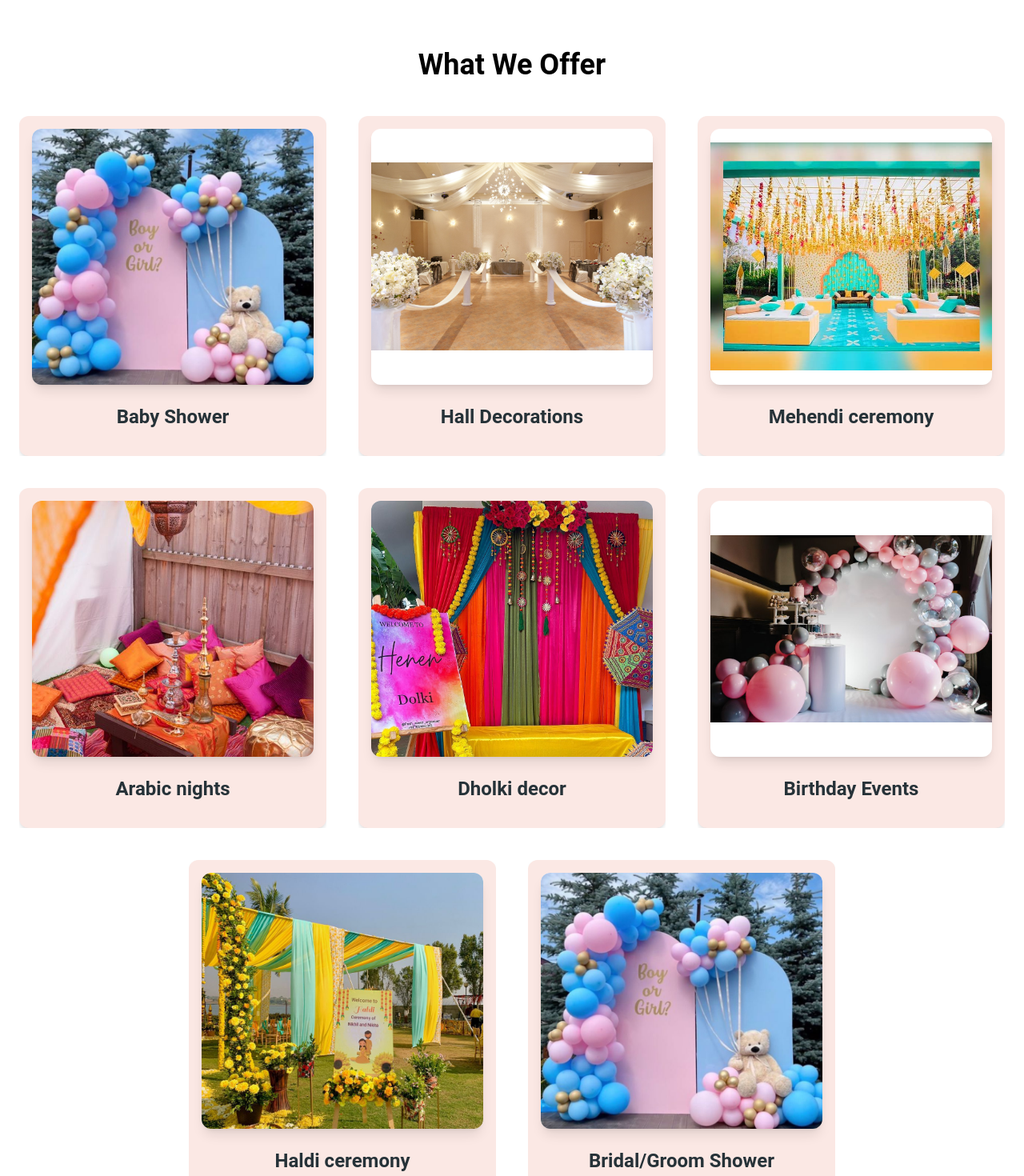
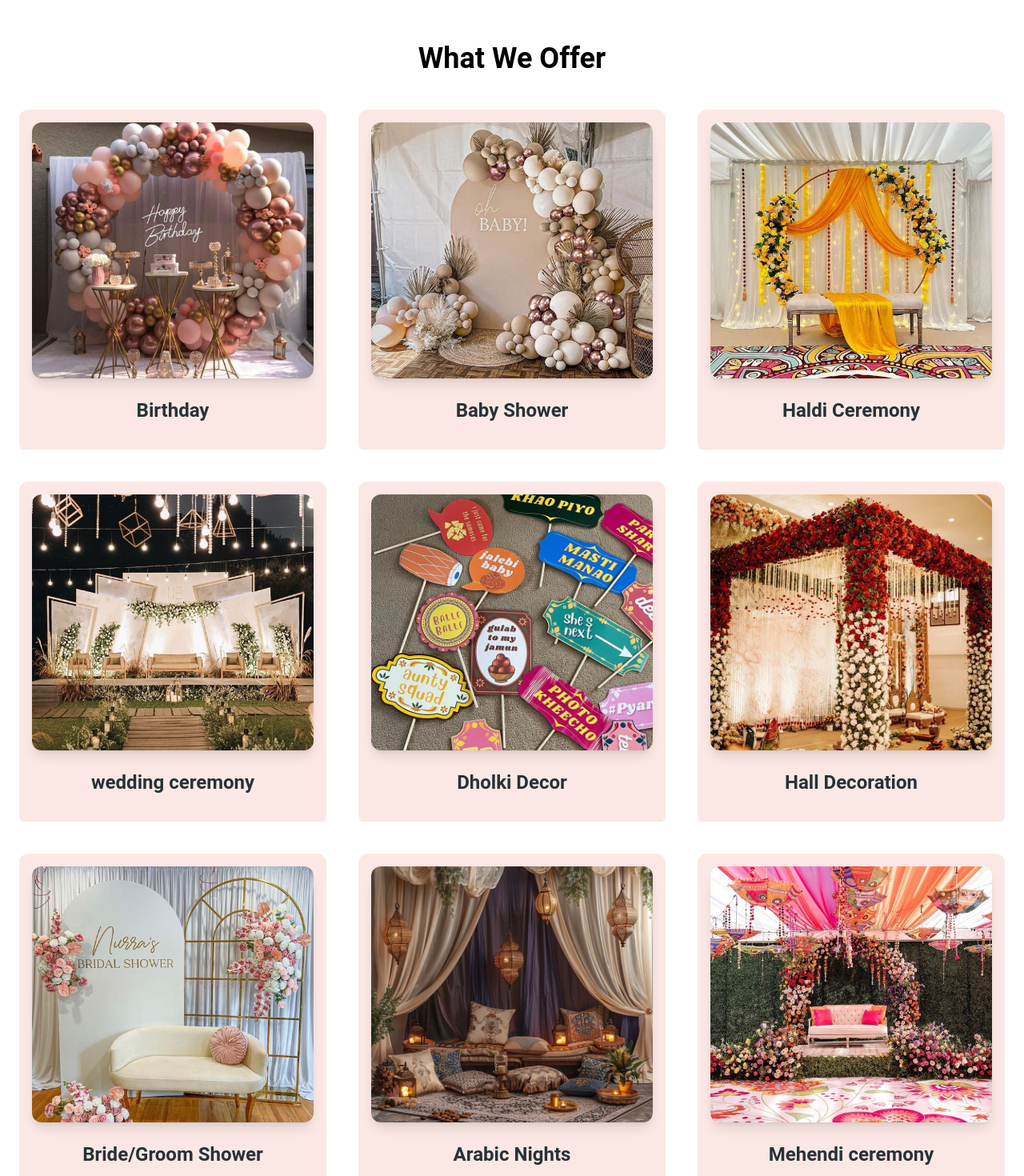
Before and after one commit to Zenshiriz/lavish, a React (Vite) app: page /about in a window 1280 px wide. Shown: the part 820-2290 px from the top of the page at 80% size. Built offline with nearby package versions, Linux system fonts and the light colour scheme.

Commit message:
made the service page and fixed some bugs

```diff
--- a/src/components/WEDecor.jsx
+++ b/src/components/WEDecor.jsx
@@ -11,91 +11,18 @@ import decorDetailsArabianNightsDecorImg from "../assets/arabian-nights-card.jpg
 import decorDetailsMehendiDecorImg from "../assets/mehendi-card.jpg";
 import Reveal from "../animations/Reveal";
 import { motion } from "framer-motion";
+import servicesData from "../servicesData";
+
 function WEDecor() {
-  const decorDetails = [
-    {
-      id: 1,
-      eventName: "Birthday",
-      img: decorDetailsBirthdayImg,
-      description: `Every wedding is unique, let Lavish Event & Decor be a part of your
-      fairytale. We are here to help bring your ideas and dreams to reality.
-      lavish Event & Decor is your one-stop-shop for planners and brides who
-      want to transform the look, feel, and mood of any wedding venue.`,
-    },
-    {
-      id: 2,
-      eventName: "Baby Shower",
-      img: decorDetailsBabyShowerImg,
-      description: `Every tiny arrival deserves a grand celebration. Lavish Event & Decor is here to transform your baby shower into a heartwarming and unforgettable experience.
-      From whimsical themes to elegant settings, we handle all the details so you can focus on welcoming your precious one. Let Lavish Event & Decor create a baby shower that reflects the joy and love surrounding this special occasion.`,
-    },
-    {
-      id: 3,
-      eventName: "Haldi Ceremony",
-      img: decorDetailsHaldiCeremonyImg,
-      description: `Awaken the vibrant colors of celebration with a meticulously planned Haldi ceremony by Lavish Event & Decor. This auspicious pre-wedding ritual signifies blessings, purification, and joyous anticipation.
 
-      We meticulously craft a beautiful and meaningful experience, from sourcing the purest turmeric paste to adorning the venue with vibrant decor. Lavish Event & Decor ensures your Haldi ceremony radiates warmth, joy, and the promise of a prosperous union.`,
-    },
-    {
-      id: 4,
-      eventName: "wedding ceremony",
-      img: decorDetailsWeddingCeremonyImg,
-      description: `Every love story deserves a breathtaking backdrop. Lavish Event & Decor transforms your wedding vision into a captivating reality, exceeding your wildest dreams.
 
-      We are your one-stop shop for wedding décor, meticulously crafting an ambiance that reflects the unique story of your love. From breathtaking floral arrangements and elegant drapery to stunning centerpieces and whimsical lighting, Lavish Event & Decor curates a symphony of design elements that leave a lasting impression.`,
-    },
-    {
-      id: 5,
-      eventName: "Dholki Decor",
-      img: decorDetailsDholkiImg,
-      description: `Embrace the vibrant energy of a Dholki celebration with electrifying décor by Lavish Event & Decor. This joyous pre-wedding event sets the stage for vibrant festivities and joyous anticipation.
-
-      We transform your venue into a pulsating kaleidoscope of color and rhythm. Imagine dazzling strings of fairy lights, colorful drapes flowing with movement, and captivating centerpieces that echo the celebratory spirit. `,
-    },
-    {
-      id: 6,
-      eventName: "Hall Decoration",
-      img: decorDetailsHallDecorImg,
-      description: `Your vision. Our expertise. Lavish Event & Decor elevates any hall into a captivating and unforgettable space. From grand ballrooms to intimate gatherings, we possess the artistry and skill to transform your venue into a reflection of your desires.
-
-      We offer a comprehensive suite of hall decoration services, from stunning drapery and elegant table linens to captivating lighting design and thematic centerpieces.`,
-    },
-    {
-      id: 7,
-      eventName: "Bride/Groom Shower",
-      img: decorDetailsBrideDecorImg,
-      description: `Celebrate the upcoming nuptials with a shower brimming with joy and personality, designed by Lavish Event & Decor! Whether it's a classic bridal shower or a modern co-ed celebration, we create a vibrant and festive atmosphere to honor the bride or groom.
-
-      We take the guesswork out of shower planning, offering a variety of design themes and details to match the guest of honor's personality.`,
-    },
-    {
-      id: 8,
-      eventName: "Arabic Nights",
-      img: decorDetailsArabianNightsDecorImg,
-      description: `Transport your guests to a world of shimmering silks and enchanting fables with an Arabian Nights-themed event designed by Lavish Event & Decor. We'll transform your chosen space into a captivating oasis, brimming with the mystique and opulence of the Orient.
-
-      Imagine a breathtaking scene: Lush fabrics drape the walls, evoking the comfort of desert tents.
-
-      `,
-    },
-    {
-      id: 9,
-      eventName: "Mehendi ceremony",
-      img: decorDetailsMehendiDecorImg,
-      description: `Celebrate the vibrant artistry of henna with a captivating Mehndi ceremony designed by Lavish Event & Decor. This joyous pre-wedding tradition signifies blessings, adornment, and the blossoming of love.
-
-      We transform your chosen venue into a kaleidoscope of color and light, creating a space that reflects the celebratory spirit of the occasion. Lavish Event & Decor provides comfortable seating, stunning centerpieces, and thematic décor, ensuring your guests feel welcome and immersed in the festivities.`,
-    },
-  ];
-
-  const [selectedEvent, setSelectedEvent] = useState(decorDetails[0]); // Initially set to last item
+  const [selectedEvent, setSelectedEvent] = useState(servicesData[0]); // Initially set to last item
 
   function handleEventClick(event) {
     const clickedEventName = event.target.innerText
       .toLowerCase()
       .replace(/\s+/g, " "); // Replace multiple spaces with a single space
-    const selectedEvent = decorDetails.find(
+    const selectedEvent = servicesData.find(
       (item) => item.eventName.toLowerCase() === clickedEventName
     );
     setSelectedEvent(selectedEvent);
@@ -228,8 +155,10 @@ function WEDecor() {
       <div className="p-6 flex justify-center items-center">
       <InfoCard
           eventName={selectedEvent.eventName}
-          img={selectedEvent.img}
+          img={selectedEvent.coverImg}
           description={selectedEvent.description}
+          link={selectedEvent.link}
+          buttonVisible={true}
         />
       </div>
     </motion.div>
--- a/src/components/WhatWeOffer.jsx
+++ b/src/components/WhatWeOffer.jsx
@@ -9,7 +9,8 @@ import brithdayImg from "../assets/about-birthday-decor.jpg"
 import haldiImg from "../assets/about-haldi.jpg"
 import brideImg from "../assets/about-baby-shower.jpg"
 import Reveal from '../animations/Reveal'
-
+import servicesData from '../servicesData'
+import { Link } from 'react-router-dom'
 function WhatWeOffer() {
     const cardInfos = [
         {
@@ -63,8 +64,10 @@ function WhatWeOffer() {
       </Reveal>
         </div>
       <div className=' flex flex-wrap justify-center items-center gap-10 '>
-        {cardInfos.map(info =>(
-       <WhatWeOfferCard key={info.id} title={info.title} img={info.img}/>
+        {servicesData.map(info =>(
+          <Link  key={info.id}  to={info.link}>
+       <WhatWeOfferCard title={info.eventName} img={info.coverImg}/>
+          </Link>
         ))}
       </div>
     </div>
--- a/src/pages/Contact.jsx
+++ b/src/pages/Contact.jsx
@@ -70,19 +70,19 @@ function Contact() {
           </Reveal>
           <div className="my-8 lg:my-10 flex flex-col gap-4">
             <Reveal>
-            <p className=" flex items-center gap-1 text-gray-900 font-Lexend md:text-base">
+            <p className=" flex items-center gap-1 text-gray-900 font-Lexend md:text-base cursor-pointer">
               <IoLogoWhatsapp />
               <span onClick={() => copyText(event.target.textContent)}>9844235429</span>
             </p>
             </Reveal>
             <Reveal>
-            <p className=" flex items-center gap-1 text-gray-900 font-Lexend md:text-base">
+            <p className=" flex items-center gap-1 text-gray-900 font-Lexend md:text-base cursor-pointer">
               <MdLocalPhone />
               <span onClick={() => copyText(event.target.textContent)}>9844235429</span>
             </p>
             </Reveal>
             <Reveal>
-            <p className=" flex items-center gap-1 text-gray-900 font-Lexend md:text-base">
+            <p className=" flex items-center gap-1 text-gray-900 font-Lexend md:text-base cursor-pointer">
               <MdEmail />
               <span onClick={() => copyText(event.target.textContent)}>lavishmangalore@gmail.com</span>
             </p>
@@ -92,7 +92,7 @@ function Contact() {
               <MdLocationOn />
               <div className="flex flex-col gap-y-2">
                 <span className="text-sm">
-                  <span className="font-bold">Address 1:</span>{" "}
+                  <span className="font-bold cursor-pointer">Address 1:</span>{" "}
                   <span onClick={() => copyText(event.target.textContent)}>
                     yenepoya Mall, Mangalore 575002
                   </span>
@@ -111,10 +111,15 @@ function Contact() {
           </div>
           <div className="mb-8 ">
             <Reveal>
+            <a
+                href="https://www.instagram.com/lavish.mlr?igsh=NW92ZjZxaDRxZG15&utm_source=qr"
+                target="_blank"
+              >
             <p className=" flex items-center gap-1 text-gray-900 font-Lexend md:text-base">
               <AiOutlineInstagram />
               instagram
             </p>
+            </a>
             </Reveal>
           </div>
         </div>
--- a/src/pages/Gallery.jsx
+++ b/src/pages/Gallery.jsx
@@ -2,7 +2,33 @@ import React from 'react'
 import HeaderInfo from '../components/HeaderInfo'
 import headingGallery from "../assets/header-gallery.png"
 import GalleryGrid from '../components/GalleryGrid'
+import gallery1 from "../assets/gallery-1.jpg";
+import gallery2 from "../assets/gallery-2.jpg";
+import gallery3 from "../assets/gallery-3.jpg";
+import gallery4 from "../assets/gallery-4.jpg";
+import gallery5 from "../assets/gallery-5.jpg";
+import gallery6 from "../assets/gallery-6.jpg";
+import gallery7 from "../assets/gallery-7.jpg";
+import gallery8 from "../assets/gallery-8.jpg";
+import gallery9 from "../assets/gallery-9.jpg";
+import gallery10 from "../assets/gallery-10.jpg";
+import gallery11 from "../assets/gallery-11.jpg";
+import gallery12 from "../assets/gallery-12.jpg";
 function Gallery() {
+  const data = [
+    gallery1,
+   gallery2,
+   gallery3,
+  gallery4,
+   gallery5,
+     gallery6,
+   gallery7,
+  gallery8,
+     gallery9,
+   gallery11,
+  gallery12,
+
+  ];
   return (
     <>
      <HeaderInfo img={headingGallery}/>
@@ -10,7 +36,7 @@ function Gallery() {
      <h2 class="block antialiased tracking-normal text-center my-10 font-sans text-4xl font-semibold leading-[1.3] text-inherit">
         Gallery
       </h2>
-     <GalleryGrid/>
+     <GalleryGrid images={data}/>
      </div>
     </>
   )
--- a/src/pages/Services.jsx
+++ b/src/pages/Services.jsx
@@ -1,11 +1,29 @@
 import React from 'react'
 import servicesData from '../servicesData'
+import { useParams } from 'react-router-dom'
+import InfoCard from '../components/InfoCard'
+import GalleryGrid from '../components/GalleryGrid'
+
 function Services() {
-    console.log(servicesData)
+    const paramsId = useParams().id
+    const serviceInfo = servicesData.filter(service => service.link === paramsId)
+    console.log(serviceInfo)
   return (
-    <div>
-      hi
+    <>
+    <div className='p-6 py-9 flex justify-center items-center'>
+    <InfoCard
+      eventName={serviceInfo[0].eventName}
+      img={serviceInfo[0].coverImg}
+      description={serviceInfo[0].description}
+    />
     </div>
+    <div className='px-4 md:px-8 lg:px-12 my-10'>
+    <h2 class="block antialiased tracking-normal text-center my-10 font-sans text-4xl font-semibold leading-[1.3] text-inherit">
+        Gallery
+      </h2>
+    <GalleryGrid  images={serviceInfo[0].images}/>
+    </div>
+    </>
   )
 }
 
```
Also changed, not shown: src/components/GalleryGrid.jsx (+15 -55 lines), src/components/InfoCard.jsx (+16 -9 lines), src/components/NavbarComponent.jsx (+20 -14 lines), src/servicesData.js (+21 -30 lines), src/assets/servicesImages/birthday1.jpg (renamed from src/assets/servicesImages/brithday1.jpg), src/assets/servicesImages/birthday3.jpg (renamed from src/assets/servicesImages/brithday3.jpg).
